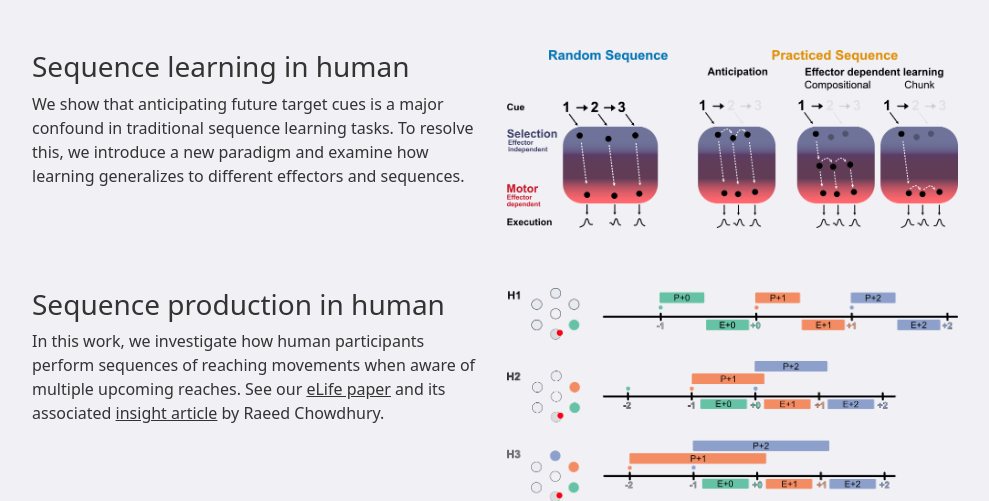
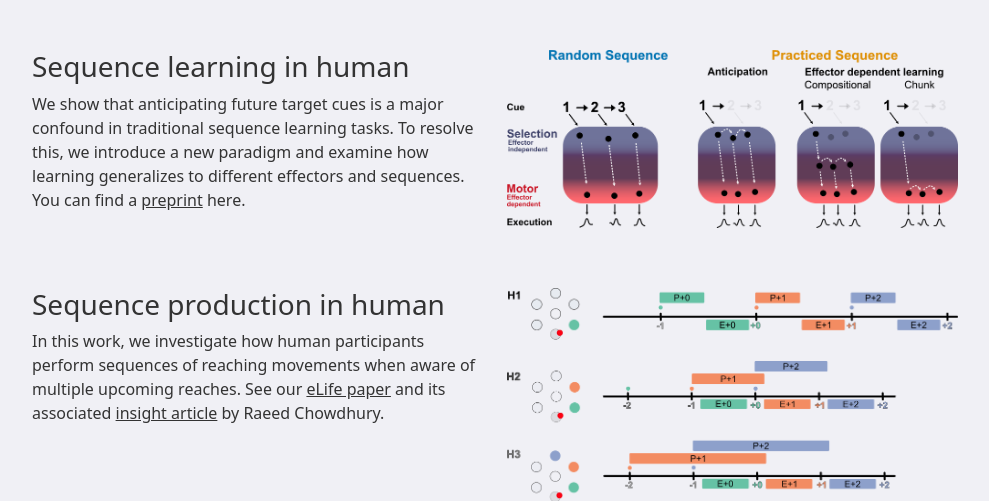
Before and after one commit to mehrdadkashefi/website, a PHP site: page / in a window 1280 px wide. Shown: the part 40-541 px from the top of the page, without its empty margins (50-1039 px from the left). Run offline with PHP 8.4, Linux system fonts and the light colour scheme.

Commit message:
Update after sequence learning paper

```diff
--- a/index.php
+++ b/index.php
@@ -23,7 +23,7 @@
       <div class="row">
         <div class="col-sm-5">
           <h3>Sequence learning in human</h3>
-          <p> We show that anticipating future target cues is a major confound in traditional sequence learning tasks. To resolve this, we introduce a new paradigm and examine how learning generalizes to different effectors and sequences.</p>
+          <p> We show that anticipating future target cues is a major confound in traditional sequence learning tasks. To resolve this, we introduce a new paradigm and examine how learning generalizes to different effectors and sequences. You can find a <a href="https://www.biorxiv.org/content/10.1101/2024.12.23.630092v1" target="_blank">preprint</a> here.</p>
         </div>
         <div class="col-sm-5">
           <img src="data/sequence_learning.png"  class="img-fluid">
```
Also changed, not shown: 1 other file.
